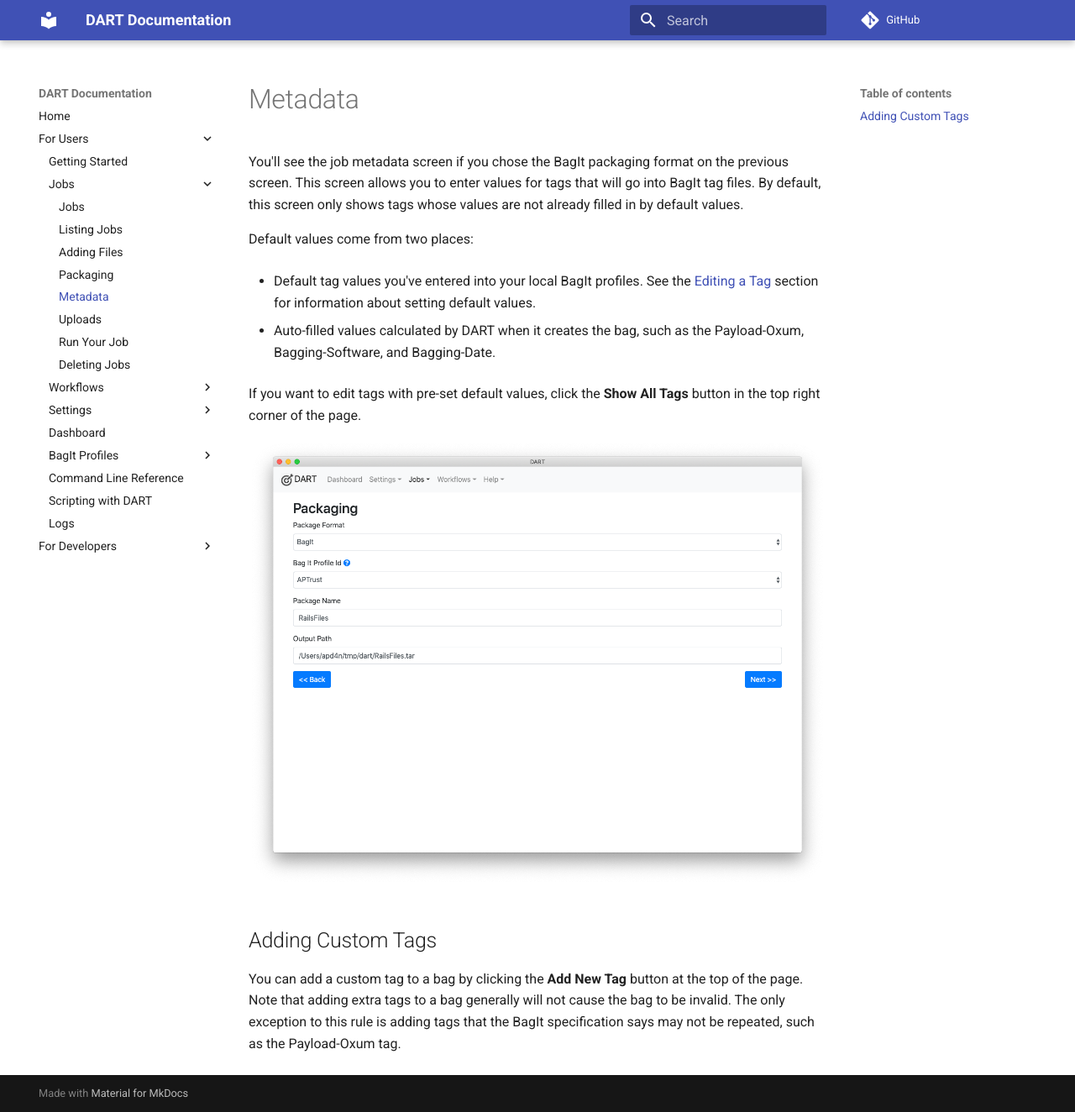
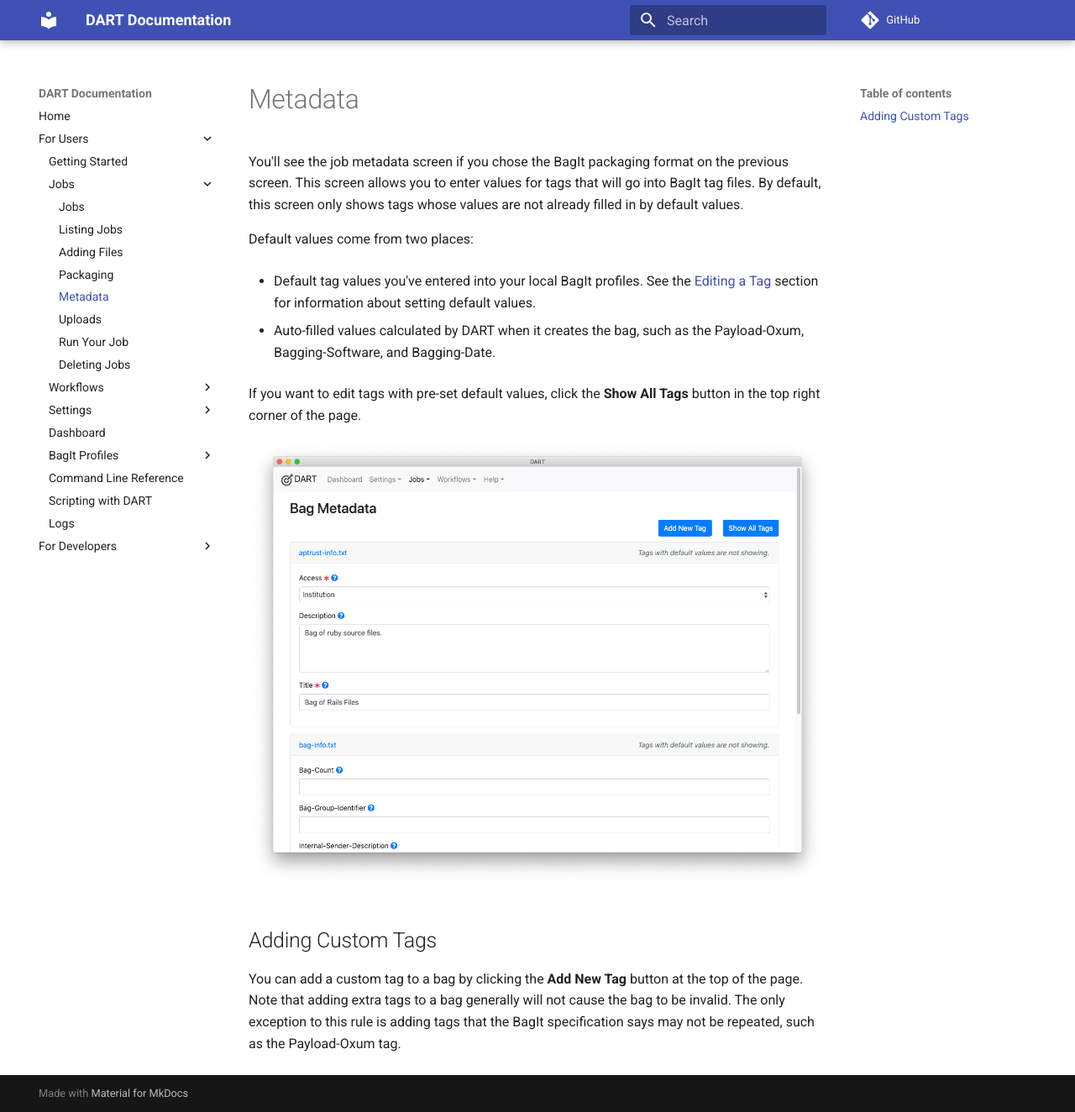
Before and after one commit to APTrust/dart-docs, an MkDocs documentation site: the page built from docs/users/jobs/metadata.md, in a window 1280 px wide and 1324 px high. Shown: the whole window at 84% size. Built offline with MkDocs 1.6.1 and Material for MkDocs 9.7.7, drawn with Linux system fonts in a browser that asks for light colours; comment, search, counter and statistics services are not loaded.

Commit message:
Fixed incorrect image. https://trello.com/c/37opTefA

```diff
--- a/docs/users/jobs/metadata.md
+++ b/docs/users/jobs/metadata.md
@@ -10,7 +10,7 @@
 
 If you want to edit tags with pre-set default values, click the __Show All Tags__ button in the top right corner of the page.
 
-![Job packaging](../../img/jobs/packaging.png)
+![Job metadata](../../img/jobs/metadata.png)
 
 ## Adding Custom Tags
 
```
